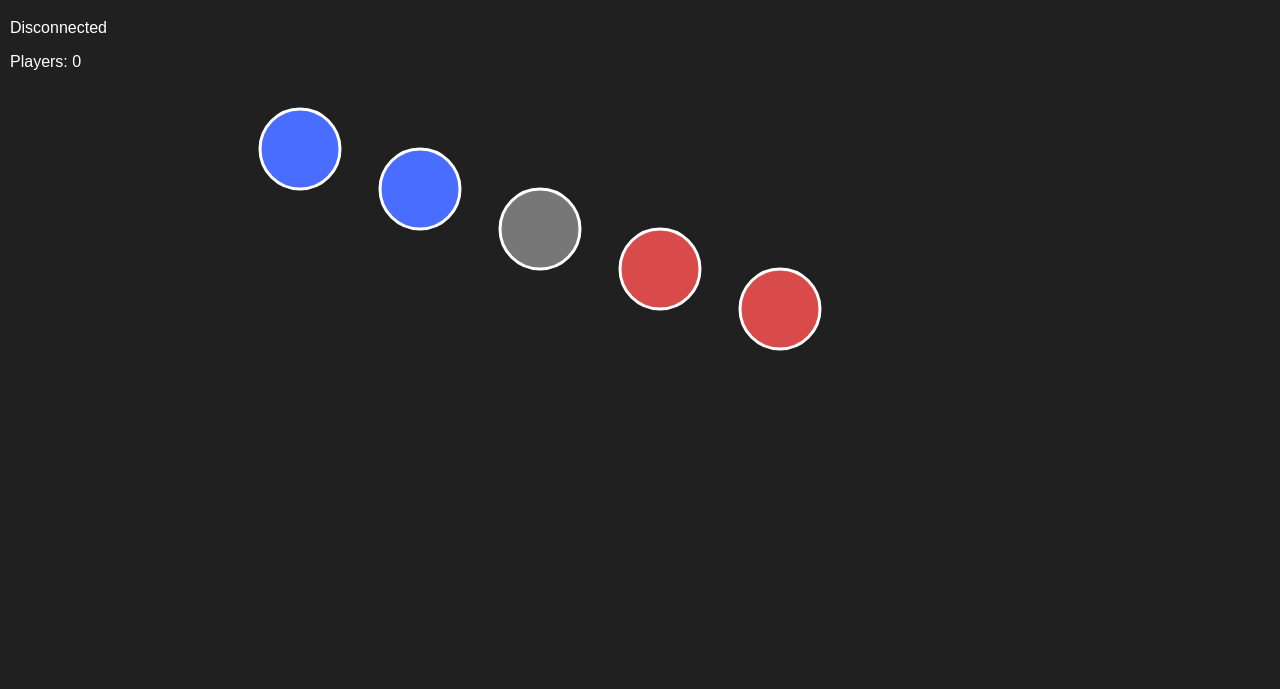
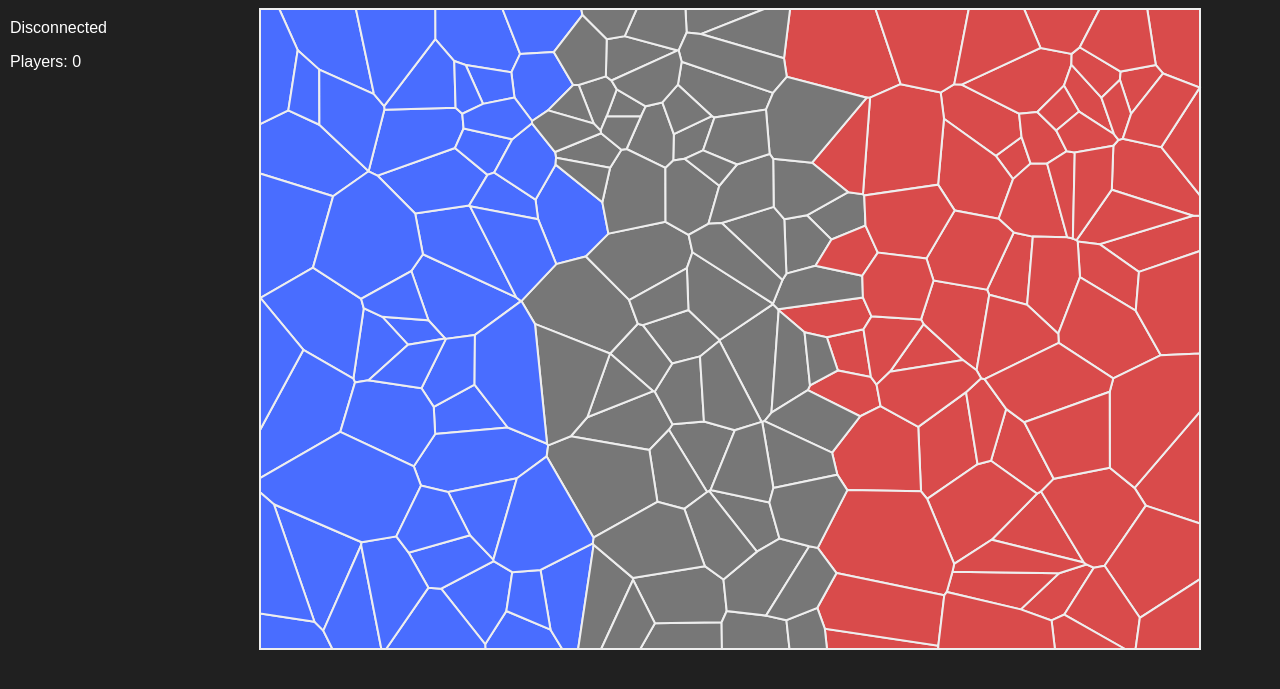
Before and after one commit to cmkmchase/web-fronts, a website: page public/index.html in a window 1280 px wide. Shown: the part 71-760 px from the top of the page. Drawn offline with nearby package versions, Linux system fonts and the light colour scheme.

Commit message:
voronoi gen

```diff
--- a/public/index.html
+++ b/public/index.html
@@ -20,6 +20,10 @@
 
   <canvas id="game"></canvas>
 
+  <!-- Voronoi generation library -->
+  <script src="https://cdn.jsdelivr.net/npm/d3-delaunay@6"></script>
+
   <script src="main.js"></script>
+
 </body>
 </html>
--- a/public/main.js
+++ b/public/main.js
@@ -10,20 +10,130 @@ const ctx = canvas.getContext("2d");
 let width = 0;
 let height = 0;
 
-// Resize canvas to match the browser window
+// Game map data
+let provinces = [];
+
+// Track selected province
+let selectedProvince = null;
+
+// Number of provinces to generate
+const PROVINCE_COUNT = 180;
+
+// Resize canvas to match browser window
 function resizeCanvas() {
   width = window.innerWidth;
   height = window.innerHeight;
 
   canvas.width = width;
   canvas.height = height;
+
+  generateMap();
 }
 
-// Run once at startup
-resizeCanvas();
+// Generate random Voronoi province map
+function generateMap() {
+  provinces = [];
 
-// Run again whenever the window changes size
-window.addEventListener("resize", resizeCanvas);
+  // Leave room for UI on the left
+  const mapPadding = 80;
+  const leftOffset = 260;
+
+  // Generate random province center points
+  const points = [];
+
+  for (let i = 0; i < PROVINCE_COUNT; i++) {
+    points.push([
+      leftOffset + Math.random() * (width - leftOffset - mapPadding),
+      mapPadding + Math.random() * (height - mapPadding * 2),
+    ]);
+  }
+
+  // Create Delaunay triangulation from points
+  const delaunay = d3.Delaunay.from(points);
+
+  // Convert Delaunay triangulation into Voronoi cells
+  const voronoi = delaunay.voronoi([
+    leftOffset,
+    mapPadding,
+    width - mapPadding,
+    height - mapPadding,
+  ]);
+
+  // Convert each Voronoi cell into a province object
+  for (let i = 0; i < points.length; i++) {
+    const polygon = voronoi.cellPolygon(i);
+
+    // Skip broken cells
+    if (!polygon) continue;
+
+    provinces.push({
+      id: i,
+      center: {
+        x: points[i][0],
+        y: points[i][1],
+      },
+      polygon,
+
+      // Temporary ownership for testing
+      owner: getStartingOwner(points[i][0]),
+
+      // Terrain comes later
+      terrain: "plains",
+    });
+  }
+}
+
+// Assign test ownership based on map position
+function getStartingOwner(x) {
+  if (x < width * 0.45) return "blue";
+  if (x > width * 0.65) return "red";
+
+  return "neutral";
+}
+
+// Pick color based on owner
+function getProvinceColor(owner) {
+  if (owner === "blue") return "#496dff";
+  if (owner === "red") return "#d94b4b";
+
+  return "#777";
+}
+
+// Check if a point is inside a polygon
+function pointInPolygon(x, y, polygon) {
+  let inside = false;
+
+  // Ray-casting algorithm
+  for (let i = 0, j = polygon.length - 1; i < polygon.length; j = i++) {
+    const xi = polygon[i][0];
+    const yi = polygon[i][1];
+    const xj = polygon[j][0];
+    const yj = polygon[j][1];
+
+    const intersects =
+      yi > y !== yj > y &&
+      x < ((xj - xi) * (y - yi)) / (yj - yi) + xi;
+
+    if (intersects) inside = !inside;
+  }
+
+  return inside;
+}
+
+// Handle province clicks
+canvas.addEventListener("click", (event) => {
+  // Get canvas position on screen
+  const rect = canvas.getBoundingClientRect();
+
+  // Convert browser click position into canvas position
+  const mouseX = event.clientX - rect.left;
+  const mouseY = event.clientY - rect.top;
+
+  // Find clicked province by checking polygons
+  selectedProvince = provinces.find((province) =>
+    pointInPolygon(mouseX, mouseY, province.polygon)
+  ) || null;
+});
 
 // Connect to websocket server
 const socket = new WebSocket(
@@ -50,86 +160,57 @@ socket.addEventListener("close", () => {
   statusText.textContent = "Disconnected";
 });
 
-// Temporary province centers
-// These are not real Voronoi provinces yet.
-// This is the first visual test.
-const provinces = [
-  { x: 300, y: 220, owner: "blue" },
-  { x: 420, y: 260, owner: "blue" },
-  { x: 540, y: 300, owner: "neutral" },
-  { x: 660, y: 340, owner: "red" },
-  { x: 780, y: 380, owner: "red" },
-];
+// Draw one province polygon
+function drawProvince(province) {
+  ctx.beginPath();
 
-// Track selected province
-let selectedProvince = null;
+  province.polygon.forEach((point, index) => {
+    const x = point[0];
+    const y = point[1];
 
-// Check mouse clicks against province circles
-canvas.addEventListener("click", (event) => {
-  // Get canvas position on screen
-  const rect = canvas.getBoundingClientRect();
-
-  // Convert browser click position into canvas position
-  const mouseX = event.clientX - rect.left;
-  const mouseY = event.clientY - rect.top;
-
-  // Find clicked province
-  const clickedProvince = provinces.find((province) => {
-    const dx = mouseX - province.x;
-    const dy = mouseY - province.y;
-    const distance = Math.sqrt(dx * dx + dy * dy);
-
-    return distance <= 40;
+    if (index === 0) {
+      ctx.moveTo(x, y);
+    } else {
+      ctx.lineTo(x, y);
+    }
   });
 
-  // Store selected province
-  selectedProvince = clickedProvince || null;
-});
+  ctx.closePath();
 
-// Pick color based on owner
-function getProvinceColor(owner) {
-  if (owner === "blue") return "#496dff";
-  if (owner === "red") return "#d94b4b";
+  ctx.fillStyle = getProvinceColor(province.owner);
+  ctx.fill();
 
-  return "#777";
+  ctx.lineWidth = 2;
+  ctx.strokeStyle = "#eeeeee";
+  ctx.stroke();
+
+  // Selected province outline
+  if (province === selectedProvince) {
+    ctx.lineWidth = 4;
+    ctx.strokeStyle = "#ffd84d";
+    ctx.stroke();
+  }
 }
 
 // Main draw loop
 function draw() {
-  // Clear the whole screen
+  // Clear screen
   ctx.clearRect(0, 0, width, height);
 
   // Background
   ctx.fillStyle = "#202020";
   ctx.fillRect(0, 0, width, height);
 
-  // Draw temporary province circles
-  provinces.forEach((province) => {
-    ctx.beginPath();
-    ctx.arc(province.x, province.y, 40, 0, Math.PI * 2);
-
-    ctx.fillStyle = getProvinceColor(province.owner);
-    ctx.fill();
-
-    ctx.lineWidth = 3;
-    ctx.strokeStyle = "#ffffff";
-    ctx.stroke();
-
-    // Draw yellow selection ring
-    if (province === selectedProvince) {
-    ctx.beginPath();
-    ctx.arc(province.x, province.y, 48, 0, Math.PI * 2);
-
-    ctx.lineWidth = 4;
-    ctx.strokeStyle = "#ffd84d";
-    ctx.stroke();
-    }
-
-  });
+  // Draw all provinces
+  provinces.forEach(drawProvince);
 
   // Keep drawing forever
   requestAnimationFrame(draw);
 }
 
-// Start drawing
+// Run startup setup
+resizeCanvas();
 draw();
+
+// Regenerate map when window changes size
+window.addEventListener("resize", resizeCanvas);
```
